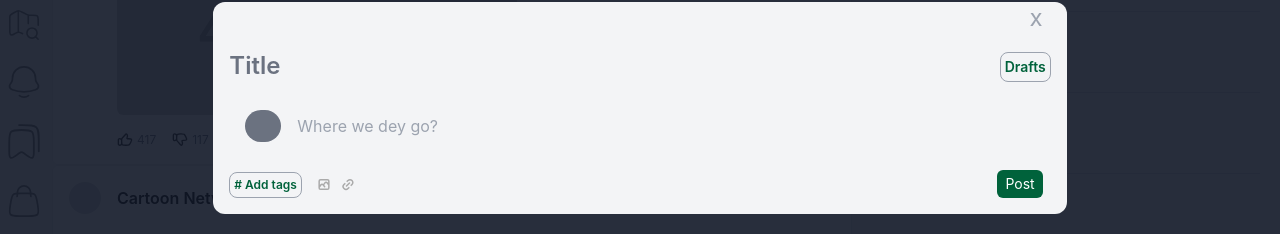
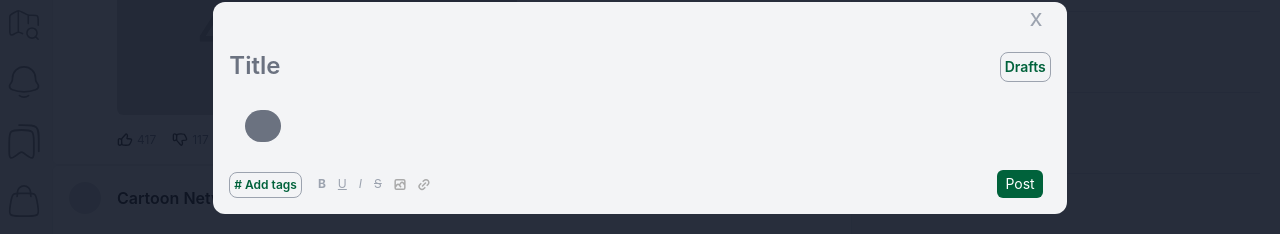
Before and after one commit to Sotonye0808/along-app, a Next.js app: page / in a window 1280 px wide. Both pictures are taken after a click on the element 223 px from the left and 33 px from the top of the page. Shown: the part 292-526 px from the top of the page. Built offline with nearby package versions, Linux system fonts and the light colour scheme.

Commit message:
Again, same as before (testing matkdown fxnality)

```diff
--- a/app/components/Dashboard/ShareRoute.tsx
+++ b/app/components/Dashboard/ShareRoute.tsx
@@ -1,66 +1,48 @@
 import React, { useState, useCallback, useRef } from "react";
 import Image from "next/image";
-
-interface RouteEntry {
-  id: number;
-  value: string;
-  selectionStart: number;
-  selectionEnd: number;
-}
 
 const ShareRoute = () => {
   const [creatingPost, setCreatingPost] = useState(false);
   const nextIdRef = useRef(3); // Start from 3 since we initialize with 1 and 2
-  const [routes, setRoutes] = useState<RouteEntry[]>([
-    { id: 1, value: "", selectionStart: 0, selectionEnd: 0 },
-    { id: 2, value: "", selectionStart: 0, selectionEnd: 0 },
+  const [routes, setRoutes] = useState([
+    { id: 1, value: "" },
+    { id: 2, value: "" },
   ]);
 
-  // New state for text formatting
-  const [activeFormats] = useState<Set<string>>(new Set());
-  const [selectedImages, setSelectedImages] = useState<{ file: File; preview: string }[]>([]);
+  // New state for active formatting and media
+  const [activeFormats, setActiveFormats] = useState<Set<string>>(new Set());
+  const [images, setImages] = useState<{ file: File; preview: string }[]>([]);
   const fileInputRef = useRef<HTMLInputElement>(null);
 
   const toggleCreatingPost = () => {
     setCreatingPost(!creatingPost);
   };
 
-  const applyMarkdown = (text: string, command: string, start: number, end: number) => {
-    const markdownSyntax = {
-      bold: '**',
-      italic: '_',
-      underline: '__',
-      strikeThrough: '~~'
-    };
-
-    const syntax = markdownSyntax[command as keyof typeof markdownSyntax];
-    if (!syntax) return text;
-
-    const before = text.slice(0, start);
-    const selected = text.slice(start, end);
-    const after = text.slice(end);
-
-    return `${before}${syntax}${selected}${syntax}${after}`;
-  };
-
-  const handleTextFormat = useCallback((command: string, routeId: number) => {
-    setRoutes(prev => {
-      return prev.map(route => {
-        if (route.id === routeId) {
-          const { value, selectionStart, selectionEnd } = route;
-          const newValue = applyMarkdown(value, command, selectionStart, selectionEnd);
-          return { ...route, value: newValue };
+  const handleTextFormat = useCallback((format: string) => {
+    setActiveFormats(prev => {
+      const newFormats = new Set(prev);
+      if (newFormats.has(format)) {
+        newFormats.delete(format);
+      } else {
+        newFormats.add(format);
       }
-        return route;
-      });
+      return newFormats;
     });
   }, []);
 
-  const handleRouteChange = (id: number, value: string, selectionStart: number, selectionEnd: number) => {
+  const applyFormatting = (text: string) => {
+    let formattedText = text;
+    if (activeFormats.has('bold')) formattedText = `**${formattedText}**`;
+    if (activeFormats.has('italic')) formattedText = `*${formattedText}*`;
+    if (activeFormats.has('underline')) formattedText = `__${formattedText}__`;
+    if (activeFormats.has('strikeThrough')) formattedText = `~~${formattedText}~~`;
+    return formattedText;
+  };
+
+  const handleRouteChange = (id: number, value: string) => {
+    const formattedValue = applyFormatting(value);
     const updatedRoutes = routes.map((route) =>
-      route.id === id
-        ? { ...route, value, selectionStart, selectionEnd }
-        : route
+      route.id === id ? { ...route, value: formattedValue } : route
     );
 
     // If a route is emptied, remove all subsequent routes
@@ -86,55 +68,35 @@ const ShareRoute = () => {
       );
 
       if (allPreviousHaveValue) {
-        setRoutes([...updatedRoutes, { id: nextIdRef.current, value: "", selectionStart: 0, selectionEnd: 0 }]);
+        setRoutes([...updatedRoutes, { id: nextIdRef.current, value: "" }]);
         nextIdRef.current += 1;
       }
     }
   };
 
-  const renderFormattedText = (text: string) => {
-    const formattedText = text
-      .replace(/\*\*(.*?)\*\*/g, '<strong>$1</strong>')
-      .replace(/_(.*?)_/g, '<em>$1</em>')
-      .replace(/__(.*?)__/g, '<u>$1</u>')
-      .replace(/~~(.*?)~~/g, '<s>$1</s>');
-
-    return <div dangerouslySetInnerHTML={{ __html: formattedText }} />;
-  };
-
-  // Image handling functions
-  const handleImageSelect = (e: React.ChangeEvent<HTMLInputElement>) => {
+  const handleImageUpload = (e: React.ChangeEvent<HTMLInputElement>) => {
     const files = Array.from(e.target.files || []);
     const newImages = files.map(file => ({
       file,
       preview: URL.createObjectURL(file)
     }));
-    setSelectedImages(prev => [...prev, ...newImages]);
+    setImages(prev => [...prev, ...newImages]);
   };
 
   const removeImage = (index: number) => {
-    setSelectedImages(prev => {
-      const newImages = [...prev];
-      URL.revokeObjectURL(newImages[index].preview);
-      newImages.splice(index, 1);
-      return newImages;
-    });
+    setImages(prev => prev.filter((_, i) => i !== index));
   };
 
-  // Link handling function
-  const handleAddLink = () => {
-    const url = prompt("Enter URL:");
-    if (url) {
-      document.execCommand('createLink', false, url);
+  const handleLinkAdd = () => {
+    const url = prompt('Enter URL:');
+    const text = prompt('Enter link text:');
+    if (url && text) {
+      const linkMd = `[${text}](${url})`;
+      // Insert at current route's cursor position or append to last route
+      const lastRoute = routes[routes.length - 1];
+      handleRouteChange(lastRoute.id, lastRoute.value + ' ' + linkMd);
     }
   };
-
-  // Clean up object URLs on unmount
-  React.useEffect(() => {
-    return () => {
-      selectedImages.forEach(image => URL.revokeObjectURL(image.preview));
-    };
-  }, []);
 
   // In the render section, filter routes based on previous route having content
   const visibleRoutes = routes.filter((route, index) => {
@@ -195,52 +157,27 @@ const ShareRoute = () => {
               id="route-entries"
               className="flex flex-col gap-8 max-h-[40vh] md:max-h-[50vh] overflow-y-auto px-2">
               {visibleRoutes.map((route, index) => (
-                <div key={route.id} className="route-entry flex items-center">
+                <div key={route.id} className="route-entry flex flex-col">
+                  <div className="flex items-center">
                     <div className="profile-pic-placeholder w-9 h-8 rounded-full bg-gray-500 ml-2 shrink-0"></div>
-                  <div className="relative w-full">
-                    <input
-                      type="text"
-                      placeholder={index === 0 ? "Where we dey go?" : "Where next?"}
-                      value={route.value}
-                      onChange={(e) => handleRouteChange(
-                        route.id,
-                        e.target.value,
-                        e.target.selectionStart || 0,
-                        e.target.selectionEnd || 0
-                      )}
-                      onSelect={(e) => handleRouteChange(
-                        route.id,
-                        e.currentTarget.value,
-                        e.currentTarget.selectionStart || 0,
-                        e.currentTarget.selectionEnd || 0
-                      )}
-                      maxLength={index === 0 ? 300 : 200}
+                    <div className="w-full">
+                      <div
+                        contentEditable
+                        suppressContentEditableWarning
+                        onInput={(e) => handleRouteChange(route.id, e.currentTarget.textContent || '')}
                         className="rounded-lg py-2 px-4 w-full bg-transparent focus:outline-none focus:border-r focus:border-y focus:border-green-500"
+                        dangerouslySetInnerHTML={{ __html: route.value }}
                       />
-                    <div className="absolute top-0 left-0 pointer-events-none py-2 px-4 w-full">
-                      {renderFormattedText(route.value || "\u00A0")}
                     </div>
                   </div>
-                </div>
-              ))}
-            </div>
-
-            {/* Image previews */}
-            {selectedImages.length > 0 && (
-              <div className="flex flex-wrap gap-2 mt-2">
-                {selectedImages.map((img, index) => (
-                  <div key={index} className="relative">
-                    <Image
-                      src={img.preview}
-                      alt={`Selected ${index + 1}`}
-                      width={100}
-                      height={100}
-                      className="object-cover rounded"
-                    />
+                  {index === routes.length - 1 && images.length > 0 && (
+                    <div className="flex flex-wrap gap-2 mt-2 ml-11">
+                      {images.map((img, i) => (
+                        <div key={i} className="relative w-20 h-20">
+                          <Image src={img.preview} alt="preview" layout="fill" objectFit="cover" className="rounded" />
                           <button
-                      type="button"
-                      onClick={() => removeImage(index)}
-                      className="absolute -top-2 -right-2 bg-red-500 text-white rounded-full w-5 h-5 flex items-center justify-center text-xs"
+                            onClick={() => removeImage(i)}
+                            className="absolute -top-2 -right-2 bg-red-500 text-white rounded-full w-5 h-5 flex items-center justify-center"
                           >
                             ×
                           </button>
@@ -248,7 +185,9 @@ const ShareRoute = () => {
                       ))}
                     </div>
                   )}
-
+                </div>
+              ))}
+            </div>
             <div id="actions" className="flex justify-between gap-4 w-full">
               <div className="flex justify-center items-center gap-4">
                 <button
@@ -259,37 +198,32 @@ const ShareRoute = () => {
                 <div
                   id="text-editor"
                   className="text-xs text-gray-400 flex justify-center items-center gap-3">
-                  {/* eslint-disable-next-line @typescript-eslint/no-unused-vars */}
-                  {visibleRoutes.map((route, index) => (
-                    route.selectionStart !== route.selectionEnd && (
-                      <div key={`format-${route.id}`} className="flex gap-3">
                   <span
                     className={`font-bold cursor-pointer hover:text-gray-600 ${activeFormats.has('bold') ? 'text-alonggreen' : ''}`}
-                          onClick={() => handleTextFormat("bold", route.id)}>
+                    onClick={() => handleTextFormat("bold")}>
                     B
                   </span>
                   <span
                     className={`underline cursor-pointer hover:text-gray-600 ${activeFormats.has('underline') ? 'text-alonggreen' : ''}`}
-                          onClick={() => handleTextFormat("underline", route.id)}>
+                    onClick={() => handleTextFormat("underline")}>
                     U
                   </span>
                   <span
                     className={`italic cursor-pointer hover:text-gray-600 ${activeFormats.has('italic') ? 'text-alonggreen' : ''}`}
-                          onClick={() => handleTextFormat("italic", route.id)}>
+                    onClick={() => handleTextFormat("italic")}>
                     I
                   </span>
                   <span
                     className={`line-through cursor-pointer hover:text-gray-600 ${activeFormats.has('strikeThrough') ? 'text-alonggreen' : ''}`}
-                          onClick={() => handleTextFormat("strikeThrough", route.id)}>
+                    onClick={() => handleTextFormat("strikeThrough")}>
                     S
                   </span>
-                      </div>
-                    )
-                  ))}
                   <input
+				  	id="fileInput"
+					title="Upload Image(s)"
                     type="file"
                     ref={fileInputRef}
-                    onChange={handleImageSelect}
+                    onChange={handleImageUpload}
                     multiple
                     accept="image/*"
                     className="hidden"
@@ -297,7 +231,7 @@ const ShareRoute = () => {
                   <span className="cursor-pointer" onClick={() => fileInputRef.current?.click()}>
                     <Image src="/icons/image.svg" alt="image icon" width={12} height={12} />
                   </span>
-                  <span className="cursor-pointer" onClick={handleAddLink}>
+                  <span className="cursor-pointer" onClick={handleLinkAdd}>
                     <Image src="/icons/link.svg" alt="link icon" width={12} height={12} />
                   </span>
                 </div>
```
Lines whose indentation alone changed are shown as unchanged.
